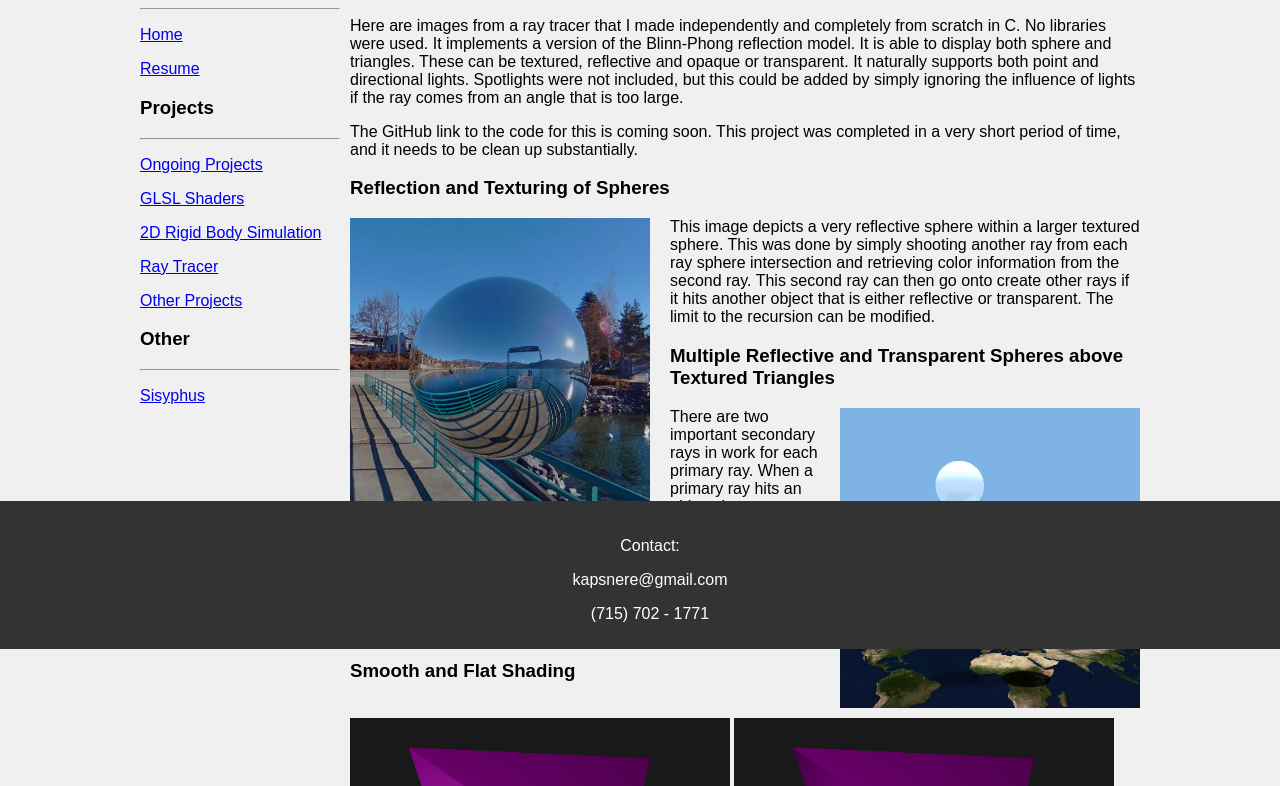
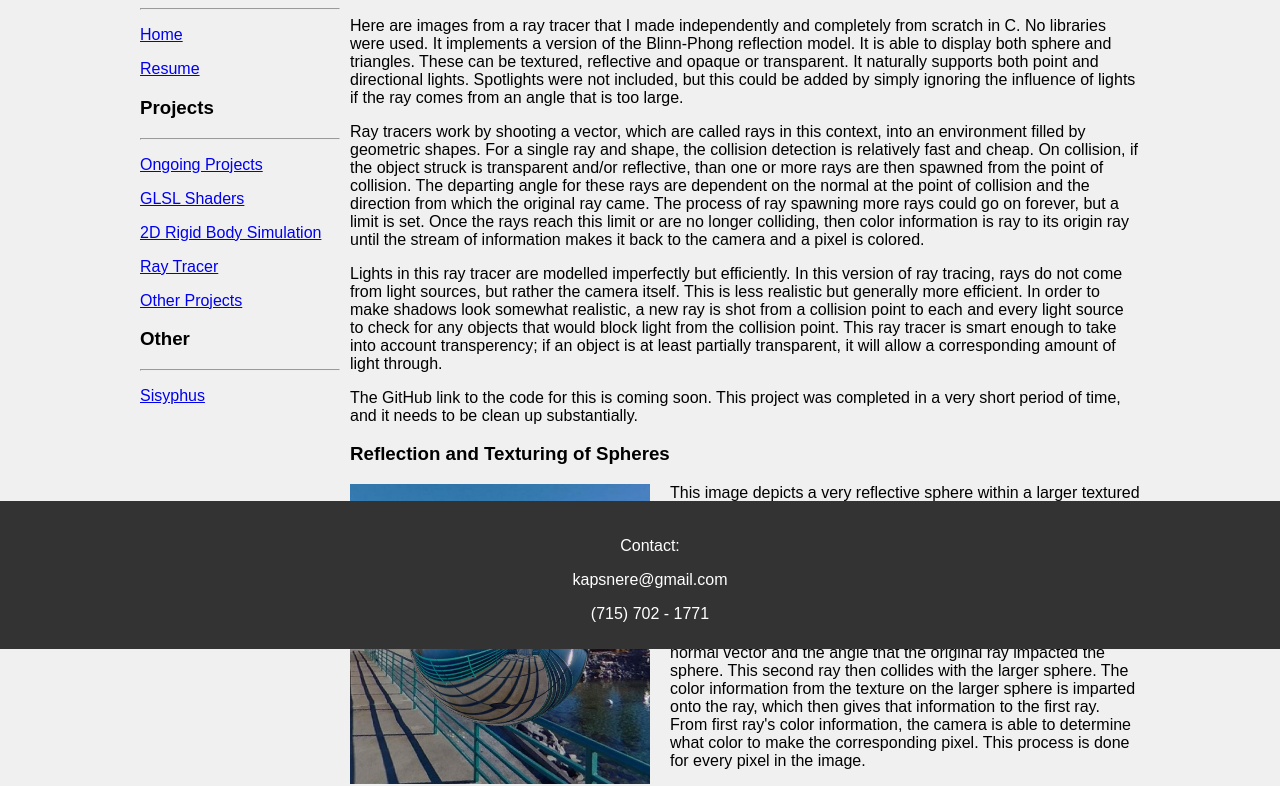
Before and after one commit to kapsn023/Website, a plain HTML site: page pages/raytracer.html in a window 1280 px wide. Shown: the part 151-937 px from the top of the page. Drawn offline with Linux system fonts and the light colour scheme; a script that the page names is missing.

Commit message:
finished the ray tracer page

```diff
--- a/pages/raytracer.html
+++ b/pages/raytracer.html
@@ -69,7 +69,30 @@
                     </p>
 
                     <p>
+                        Ray tracers work by shooting a vector, which are called rays in
+                        this context, into an environment filled by geometric shapes. For
+                        a single ray and shape, the collision detection is relatively fast
+                        and cheap. On collision, if the object struck is transparent and/or
+                        reflective, than one or more rays are then spawned from the point
+                        of collision. The departing angle for these rays are dependent on
+                        the normal at the point of collision and the direction from which
+                        the original ray came. The process of ray spawning more rays could
+                        go on forever, but a limit is set. Once the rays reach this limit or
+                        are no longer colliding, then color information is ray to its
+                        origin ray until the stream of information makes it back to the
+                        camera and a pixel is colored.
+                    </p>
 
+                    <p>
+                        Lights in this ray tracer are modelled imperfectly but efficiently.
+                        In this version of ray tracing, rays do not come from light sources,
+                        but rather the camera itself. This is less realistic but generally
+                        more efficient. In order to make shadows look somewhat realistic,
+                        a new ray is shot from a collision point to each and every light
+                        source to check for any objects that would block light from the
+                        collision point. This ray tracer is smart enough to take into
+                        account transperency; if an object is at least partially transparent,
+                        it will allow a corresponding amount of light through.
                     </p>
 
                     <p>
@@ -96,11 +119,22 @@
 
                     <p>
                         This image depicts a very reflective sphere within a larger textured
-                        sphere. This was done by simply shooting another ray from each ray
-                        sphere intersection and retrieving color information from the second
-                        ray. This second ray can then go onto create other rays if it hits
-                        another object that is either reflective or transparent. The limit
-                        to the recursion can be modified.
+                        sphere. Though it may look like it, the smaller sphere in the center
+                        of the image has no texture. What looks to be a texture is simply
+                        the reflection of the larger sphere around it.
+                    </p>
+
+                    <p>
+                        The way this is done is relatively simple. When a ray hits the smaller
+                        sphere, no color information is directly imparted on the ray, as the
+                        sphere is totally reflective. Instead, a second sphere is spawn and is
+                        sent off in a direction that is the dictated by the normal vector and
+                        the angle that the original ray impacted the sphere. This second ray
+                        then collides with the larger sphere. The color information from the
+                        texture on the larger sphere is imparted onto the ray, which then
+                        gives that information to the first ray. From first ray's color
+                        information, the camera is able to determine what color to make the
+                        corresponding pixel. This process is done for every pixel in the image.
                     </p>
 
                 </section>
@@ -128,6 +162,14 @@
                         said objects. Both of the secondary rays gather more color
                         information from any collisions and report weighted versions of
                         these colors back to the original ray.
+                    </p>
+
+                    <p>
+                        The color information from any secondary rays is weighted by how
+                        reflective or transparent the original object is. This can be seen
+                        well by how the shadows on the map differ from one another. Depending
+                        on the transperency of the spheres above, the corresponding shadow
+                        will block more or less light from the light source above.
                     </p>
 
                 </section>
@@ -215,6 +257,17 @@
                         or spheres. It would definitely prove to be an intersting challenge.
                     </p>
 
+                    <p>
+                        The biggest and most ambitious thing I would like to try is to port
+                        this ray tracer over to the GPU. Currently, it runs completely on the
+                        CPU without any mutlithreading. Because of this, it can often take
+                        multiple seconds to get an image. This port should be able to keep
+                        a lot of the same structure as the orginal ray tracer, but I would
+                        have to take into account the differing advantages and limitations
+                        of GPUs. My intention is to write it in GLSL as that is the
+                        shading language that I know the best.
+                    </p>
+
                 </section>
 
             </section>
```
